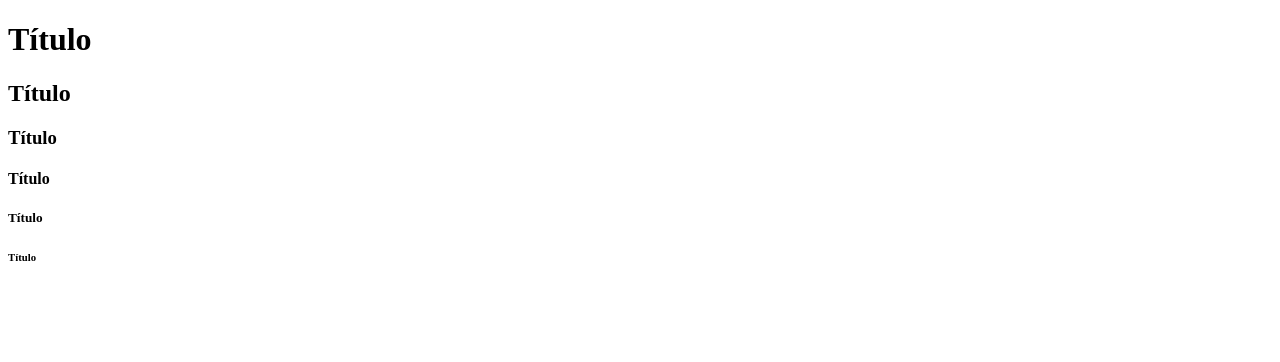
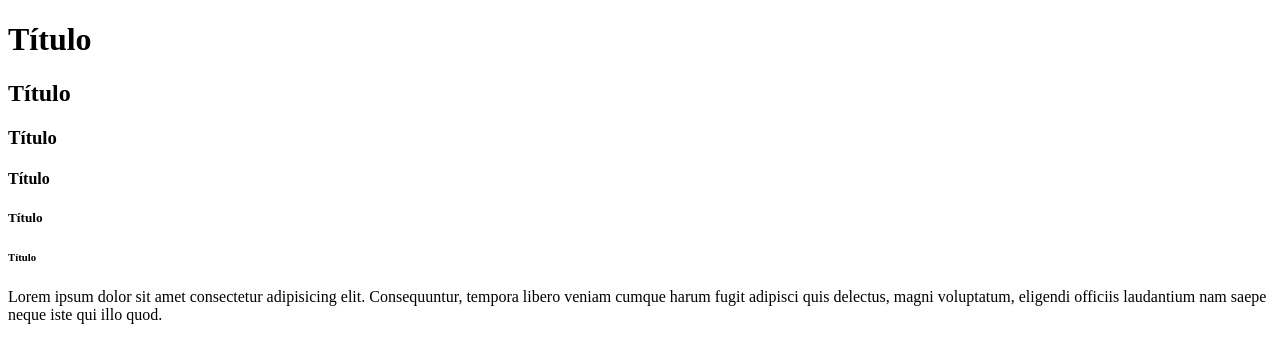
Before and after one commit to VanessamMagalhaes/Agostao, a plain HTML site: page index.html in a window 1280 px wide. Drawn offline with Linux system fonts and the light colour scheme.

Commit message:
Inserir parágrafo

```diff
--- a/index.html
+++ b/index.html
@@ -12,6 +12,7 @@
     <h4>Título</h4>
     <h5>Título</h5>
     <h6>Título</h6>
+    <p>Lorem ipsum dolor sit amet consectetur adipisicing elit. Consequuntur, tempora libero veniam cumque harum fugit adipisci quis delectus, magni voluptatum, eligendi officiis laudantium nam saepe neque iste qui illo quod.</p>
 
 
 
```
